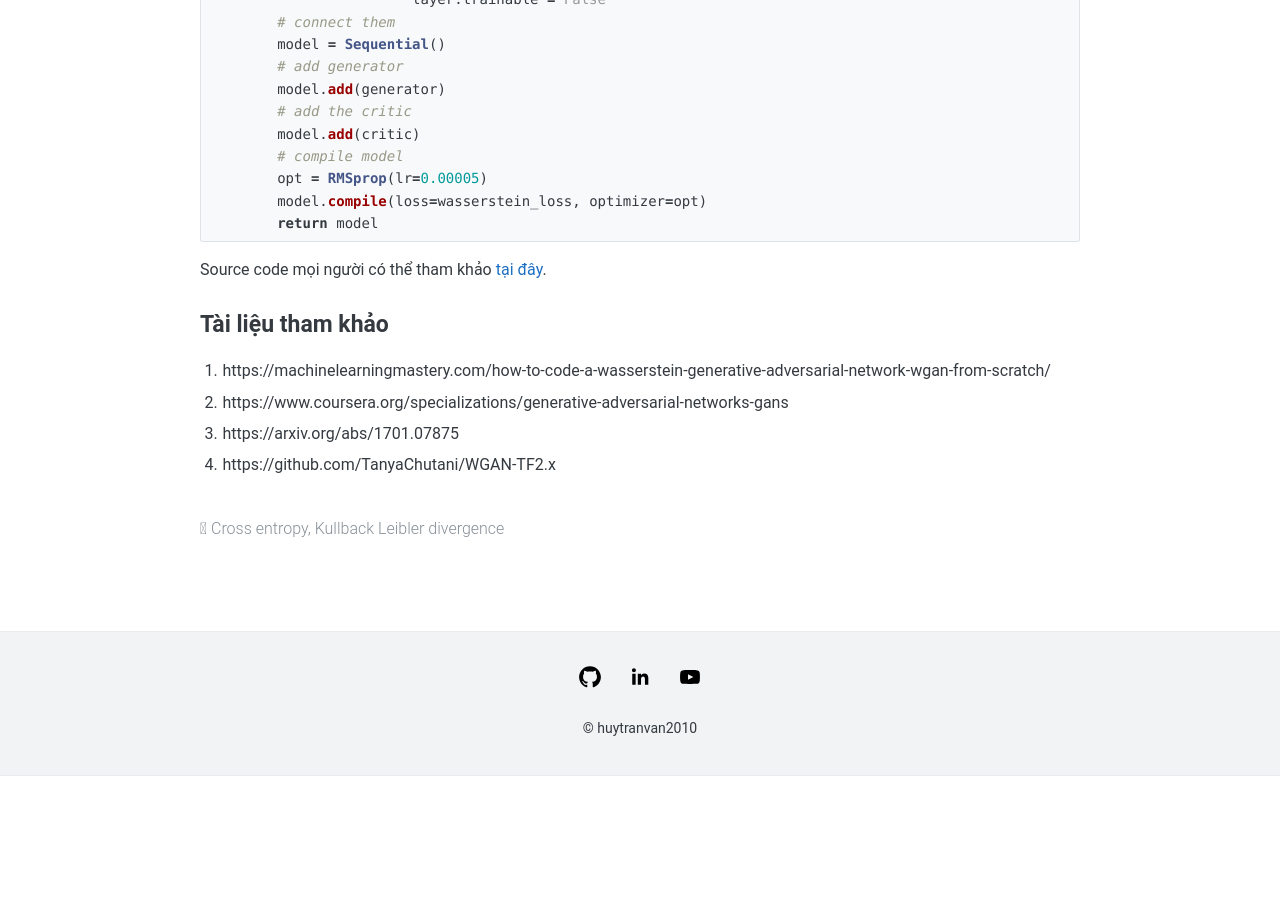
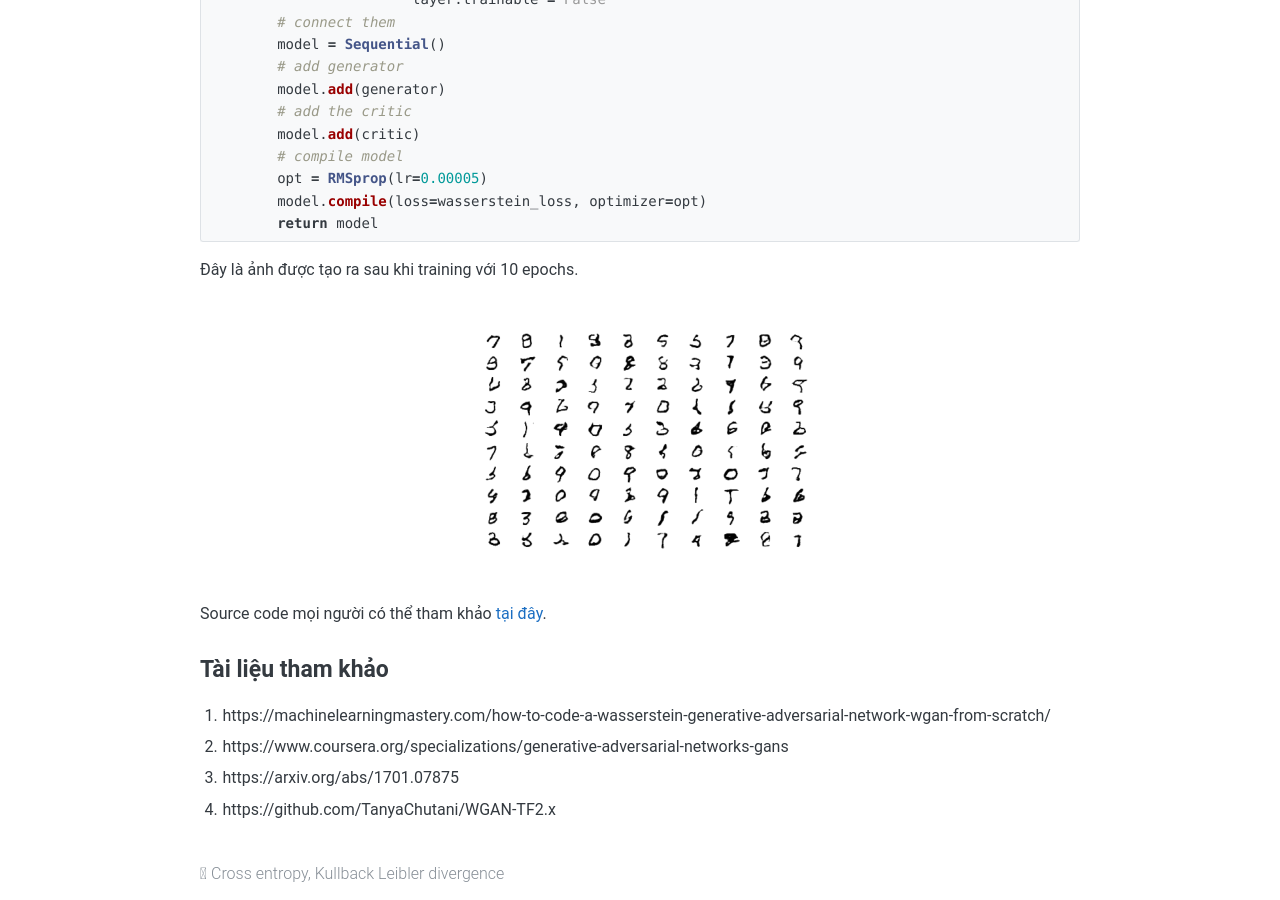
Before and after one commit to huytranvan2010/huytranvan2010.github.io, a Jekyll site: the page built from _posts/2021-08-26-WGAN.md, in a window 1280 px wide and 900 px high, scrolled down 4972 px. Built offline with Jekyll 4.4.1, drawn with Linux system fonts in a browser that asks for light colours; before the commit the page ends 5748 px from its top, so only the background shows below that.

Commit message:
image for WGAN

````diff
--- a/_posts/2021-08-26-WGAN.md
+++ b/_posts/2021-08-26-WGAN.md
@@ -17,7 +17,7 @@ Trong mô hình [GAN truyền thống](https://arxiv.org/abs/1406.2661), discrim
 
 Dưới đây là thuật toán cho Wasserstein GAN được các tác giả đưa ra.
 
-<img title="Algorithm of WGAN" src="https://machinelearningmastery.com/wp-content/uploads/2019/05/Algorithm-for-the-Wasserstein-Generative-Adversarial-Networks-1.png" alt="Algorithm of WGAN">
+<img title="Algorithm of WGAN" src="https://machinelearningmastery.com/wp-content/uploads/2019/05/Algorithm-for-the-Wasserstein-Generative-Adversarial-Networks-1.png" alt="Algorithm of WGAN" style="display:block; margin-left:auto; margin-right:auto">
 
 Sự khác biệt trong triển khai WGAN khác với GAN truyền thống như sau:
 1. Output layer của critic sử dụng linear activation function (không sử dụng sigmoid function)
@@ -211,6 +211,11 @@ def define_gan(generator, critic):
 	model.compile(loss=wasserstein_loss, optimizer=opt)
 	return model
 ```
+
+Đây là ảnh được tạo ra sau khi training với 10 epochs.
+
+<img src="../images/WGAN/generated_digit.png" style="display:block; margin-left:auto; margin-right:auto">
+
 Source code mọi người có thể tham khảo [tại đây](https://github.com/huytranvan2010/WGAN).
 
 ## Tài liệu tham khảo
````
Also changed, not shown: images/WGAN/generated_digit.png (added).
